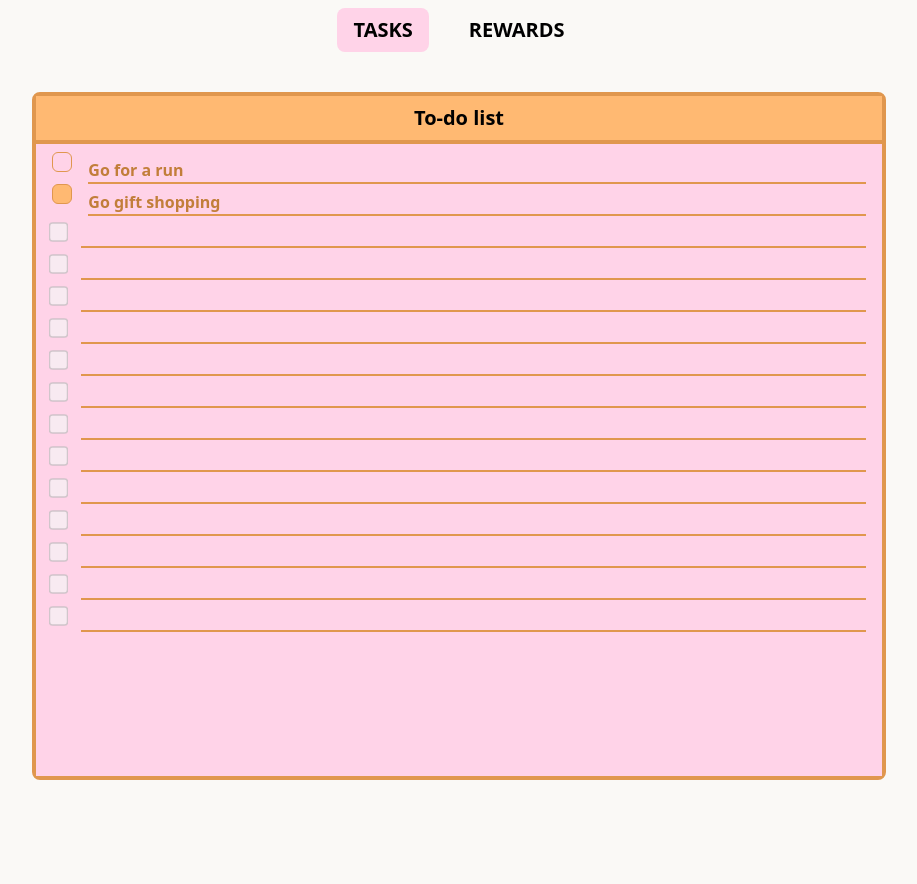
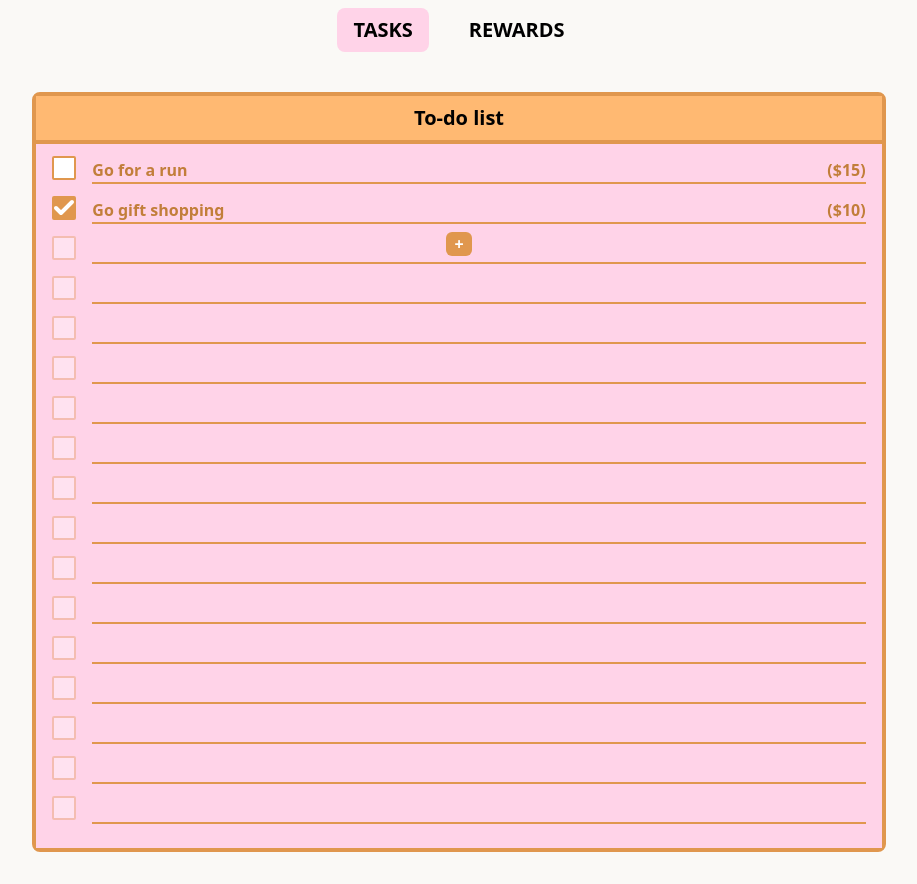
Before and after one commit to ashleyosuna/rewards, a Next.js app: page / in a window 1280 px wide. Shown: the whole page, without its empty margins (181-1098 px from the left). Before the commit the page ends 812 px from the top, so only its background shows below. Built offline with nearby package versions, Linux system fonts and the light colour scheme.

Commit message:
created custom checkbox component; added functionality to create a new task

```diff
--- /dev/null
+++ b/src/components/Checkbox.tsx
@@ -0,0 +1,29 @@
+type CheckboxProps = {
+  checked?: boolean;
+  disabled?: boolean;
+};
+
+export default function Checkbox(props: CheckboxProps) {
+  return (
+    <div className="flex my-auto">
+      <input
+        type="checkbox"
+        defaultChecked={props.checked}
+        disabled={props.disabled}
+        className="relative peer shrink-0 appearance-none h-6 w-6 border-2 border-[--title-border] rounded-sm bg-white checked:bg-[--title-border] disabled:opacity-35"
+      />
+      <svg
+        className="absolute w-6 h-6 hidden peer-checked:block pointer-events-none"
+        xmlns="http://www.w3.org/2000/svg"
+        viewBox="0 0 24 24"
+        fill="none"
+        stroke="white"
+        strokeWidth="4"
+        strokeLinecap="round"
+        strokeLinejoin="round"
+      >
+        <polyline points="20 6 9 17 4 12"></polyline>
+      </svg>
+    </div>
+  );
+}
--- a/src/components/Tasks.tsx
+++ b/src/components/Tasks.tsx
@@ -1,58 +1,96 @@
-const tasks = [
+"use client";
+
+import { useState } from "react";
+import Checkbox from "./Checkbox";
+
+const testTasks = [
   { description: "Go for a run", coins: 15, completed: false },
   { description: "Go gift shopping", coins: 10, completed: true },
 ];
 
 export default function Tasks() {
   const DEFAULT_LINES = 15;
-  const remaining_lines = [];
 
-  for (let i = 0; i < DEFAULT_LINES - tasks.length; i++)
-    remaining_lines.push(i);
+  const [tasks, setTasks] = useState(testTasks);
+  const [showInput, setShowInput] = useState(false);
+  const [remainingLines, setRemainingLines] = useState(
+    new Array(DEFAULT_LINES).fill(0)
+  );
+
+  const addTask = function (e) {
+    e.preventDefault();
+    console.log(e.target.description.value);
+    const newTask = {
+      description: e.target.description.value,
+      coins: e.target.coins.value,
+      completed: false,
+    };
+    setRemainingLines(new Array(DEFAULT_LINES).fill(0));
+    setTasks([...tasks, newTask]);
+    setShowInput(false);
+  };
 
   return (
-    <div className="w-[95%] sm:w-3/4 md:w-2/3 lg:1/2 mx-auto my-8 rounded-lg h-[80dvh] min-h-fit border-[--title-border] border-4">
+    <div className="w-[95%] sm:w-3/4 md:w-2/3 lg:1/2 mx-auto my-8 rounded-lg min-h-fit border-[--title-border] border-4">
       <div className="bg-[--title-background] py-2 font-bold text-xl border-b-4 border-[--title-border] text-center">
         To-do list
       </div>
-      <div className="py-2 px-4 bg-[--default-btn-color] h-full">
+      <div className="pt-2 pb-4 px-4 bg-[--default-btn-color] h-full">
         {tasks.map((task, i) => (
-          <div className="flex gap-4 h-8 align-bottom" key={`task${i}`}>
-            {/* <input
-              type="checkbox"
-              defaultChecked={task.completed}
-              className="accent-[--title-border] scale-150 border border-[--title-border]"
-            ></input> */}
-            <div className="flex">
-              <input
-                type="checkbox"
-                className="peer relative appearance-none w-5 h-5
-                          border rounded-md border-[--title-border]
-                          cursor-pointer
-                          checked:bg-[--title-background]"
-                defaultChecked={task.completed}
-                id="circular-checkbox"
-              />
-
-              {/* <label
-                htmlFor="circular-checkbox"
-                className="ms-2 text-sm font-medium "
-              ></label> */}
-            </div>
+          <div className="flex gap-4 h-8 align-bottom mb-2" key={`task${i}`}>
+            <Checkbox checked={task.completed} />
             <div className="border-b-2 border-[--title-border] w-full flex flex-col justify-end font-bold text-[--darker-orange]">
-              {task.description}
+              <span className="flex">
+                <p className="grow">{task.description}</p>
+                <p>(${task.coins})</p>
+              </span>
             </div>
           </div>
         ))}
-        {remaining_lines.map((_, i) => (
-          <div className="flex gap-4 h-8" key={`line${i}`}>
-            <input
-              type="checkbox"
-              defaultChecked={false}
-              className="scale-150"
-              disabled={true}
-            ></input>
-            <span className="border-b-2 border-[--title-border] w-full"></span>
+        {remainingLines.map((_, i) => (
+          <div className="flex gap-4 h-8 mb-2 relative" key={`line${i}`}>
+            {i === 0 && !showInput ? (
+              <div className="flex absolute justify-center w-full">
+                <button
+                  className="px-2 bg-[--title-border] text-white rounded-md font-bold"
+                  onClick={() => setShowInput(true)}
+                >
+                  +
+                </button>
+              </div>
+            ) : (
+              <></>
+            )}
+            <Checkbox disabled={true} />
+            <span className="border-b-2 border-[--title-border] w-full">
+              {i === 0 && showInput ? (
+                <form className="flex flex-row gap-4" onSubmit={addTask}>
+                  <input type="text" className="grow" name="description" />
+                  <span className="text-[--darker-orange] font-bold">
+                    $ <input type="number" className="w-14" name="coins" />
+                  </span>
+                  <button
+                    className="h-6 w-6 bg-[--title-border] text-white rounded-md font-bold relative"
+                    type="submit"
+                  >
+                    <svg
+                      className="absolute h-4 w-4 pointer-events-none top-1 left-1"
+                      xmlns="http://www.w3.org/2000/svg"
+                      viewBox="0 0 24 24"
+                      fill="none"
+                      stroke="white"
+                      strokeWidth="4"
+                      strokeLinecap="round"
+                      strokeLinejoin="round"
+                    >
+                      <polyline points="20 6 9 17 4 12"></polyline>
+                    </svg>
+                  </button>
+                </form>
+              ) : (
+                <></>
+              )}
+            </span>
           </div>
         ))}
       </div>
```
